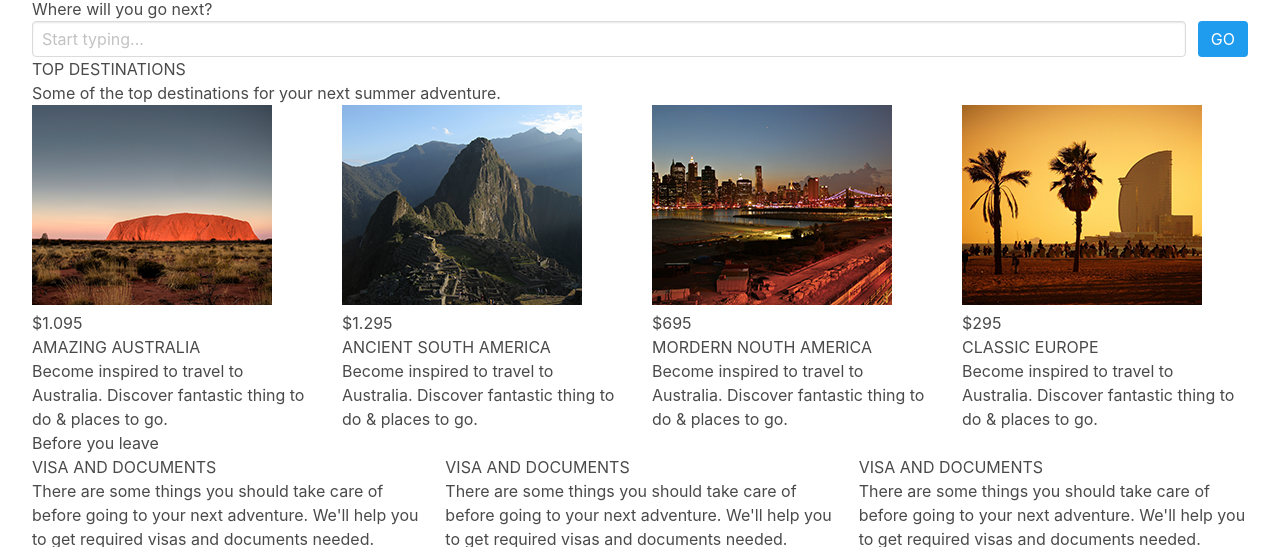
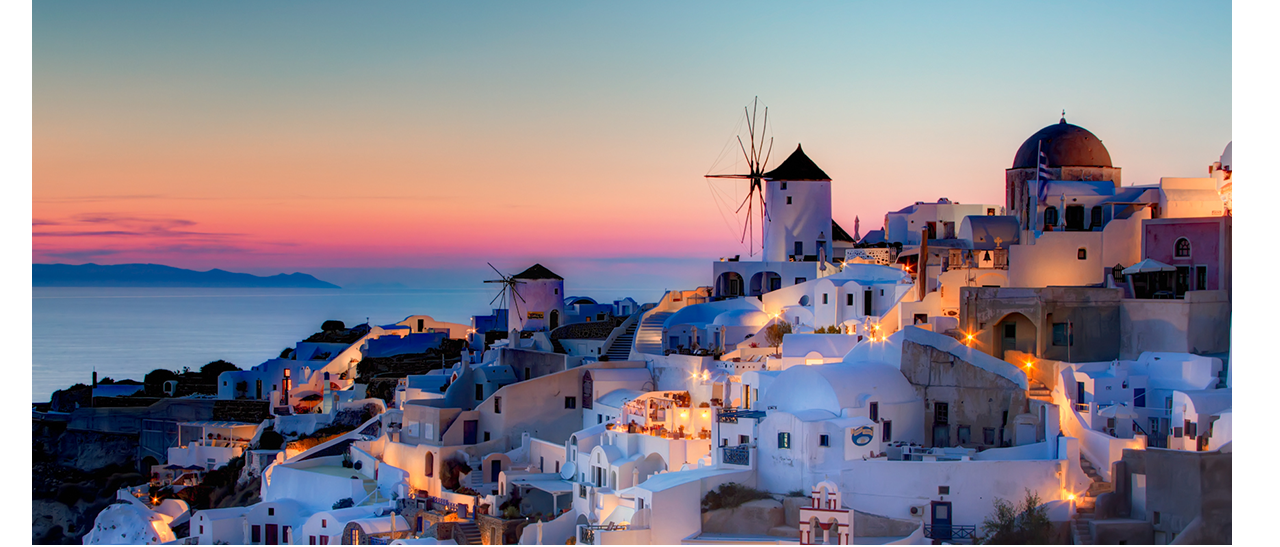
Before and after one commit to pika-3kw/FE-Beginner, a plain HTML site: page index.html in a window 1280 px wide. Shown: the part 55-602 px from the top of the page. Drawn offline with Linux system fonts and the light colour scheme.

Commit message:
edit backgound header

```diff
--- a/index.html
+++ b/index.html
@@ -14,6 +14,8 @@
 <body>
     <div class="container is-fluid">
         <div class="header">
+            <img class="backgound" src="./images/header.png" alt="">
+
             <nav class="navbar is-link" role="navigation" aria-label="main navigation">
                 <div class="navbar-brand">
                     <a class="navbar-item" href="">
```
